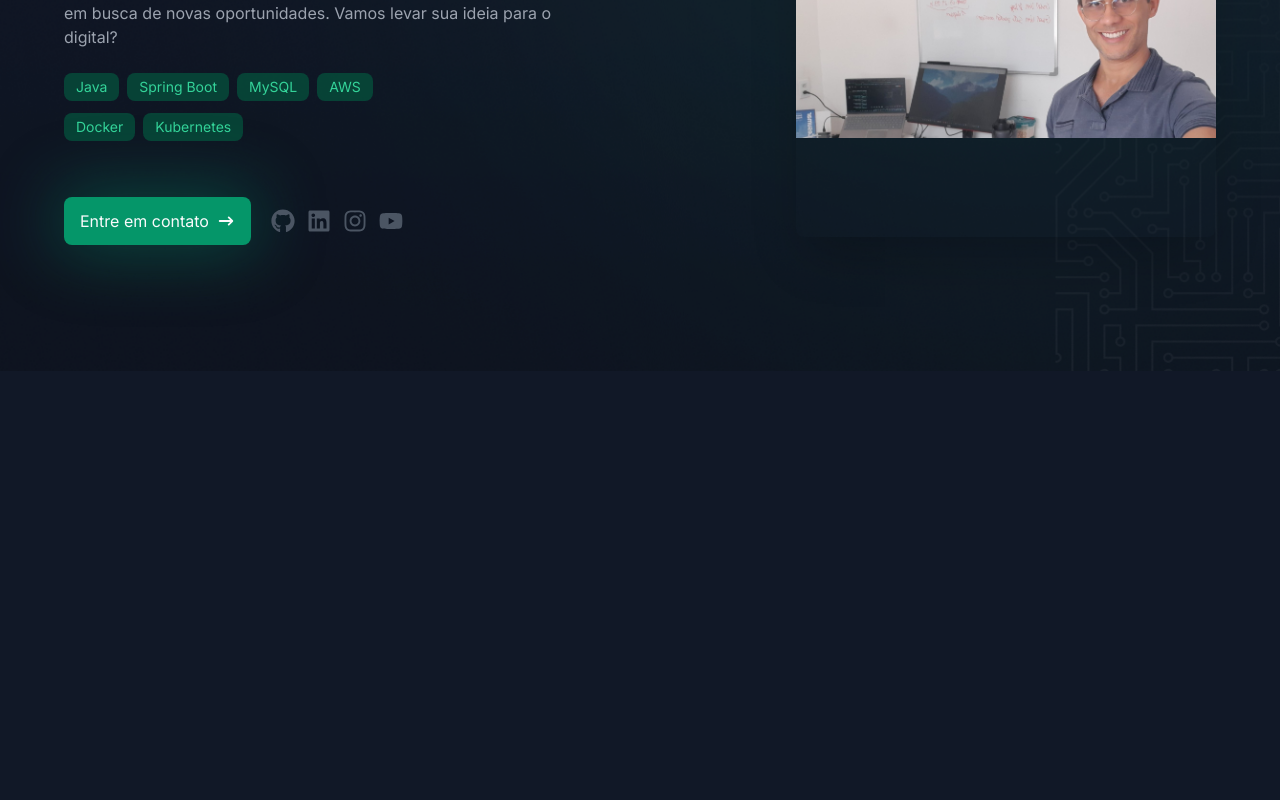
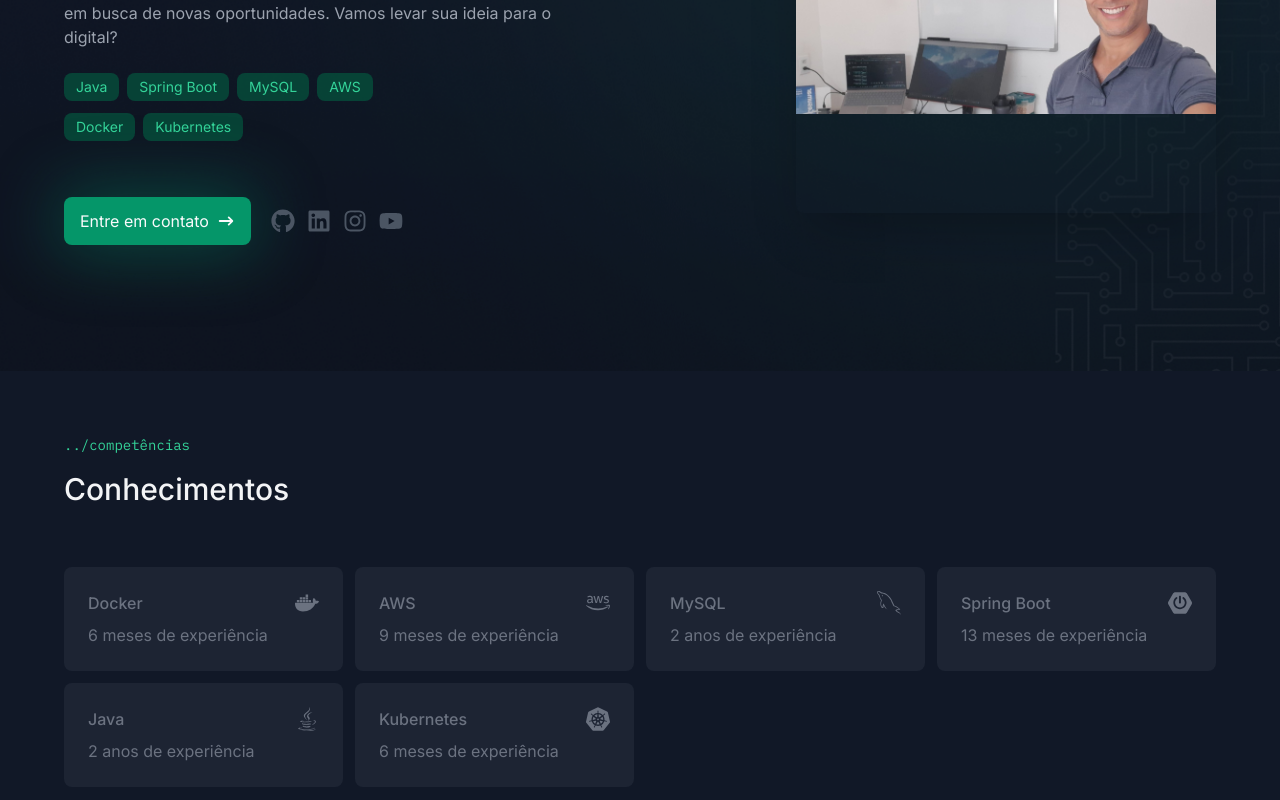
Before and after one commit to ValmirSGama/my-portfolio, a Next.js app: page / in a window 1280 px wide. Shown: the part 384-1184 px from the top of the page. Before the commit the page ends 800 px from the top, so only its background shows below. Built offline with nearby package versions, Linux system fonts and the light colour scheme.

Commit message:
Sessão de Conhecimentos finalizada

```diff
--- a/app/components/pages/home/hero-section/index.tsx
+++ b/app/components/pages/home/hero-section/index.tsx
@@ -52,7 +52,7 @@ export const HeroSection = () => {
           <h2 className="text-4xl font-medium mt-2">Valmir Sales</h2>
 
           <div className="text-gray-400 my-6 text-sm sm:text-base">
-            <div dangerouslySetInnerHTML={{ __html: introduction }} />
+            {introduction}
           </div>
 
           <div className="flex flex-wrap gap-x-2 gap-y-3 lg:max-w-[340px]">
--- /dev/null
+++ b/app/components/pages/home/known-techs/index.tsx
@@ -0,0 +1,62 @@
+'use client'
+
+import { SectionTitle } from '@/app/components/section-title'
+import { KnownTech } from './known-tech'
+import { motion } from 'framer-motion'
+import { FaAws, FaDocker, FaJava } from 'react-icons/fa'
+import { SiKubernetes, SiSpringboot } from "react-icons/si";
+import { GrMysql } from "react-icons/gr";
+
+const staticTechs = [
+  {
+    tech: 'Docker',
+    icon: <FaDocker size={24} />,
+    startDate: '2024-04-30',
+  },
+  {
+    tech: 'AWS',
+    icon: <FaAws size={24} />,
+    startDate: '2024-02-14',
+  },
+  {
+    tech: 'MySQL',
+    icon: <GrMysql size={24} />,
+    startDate: '2022-12-09',
+  },
+  {
+    tech: 'Spring Boot',
+    icon: <SiSpringboot size={24} />,
+    startDate: '2023-10-15',
+  },
+  {
+    tech: 'Java',
+    icon: <FaJava size={24} />,
+    startDate: '2023-08-16',
+  },
+  {
+    tech: 'Kubernetes',
+    icon: <SiKubernetes size={24} />,
+    startDate: '2024-05-13',
+  },
+]
+
+export const KnownTechs = () => {
+  return (
+    <section className="container py-16">
+      <SectionTitle subtitle="competências" title="Conhecimentos" />
+      <div className="w-full grid grid-cols-[repeat(auto-fit,minmax(264px,1fr))] gap-3 mt-[60px]">
+        {staticTechs.map((tech, i) => (
+          <motion.div
+            key={tech.tech}
+            initial={{ opacity: 0, x: -100 }}
+            whileInView={{ opacity: 1, x: 0 }}
+            exit={{ opacity: 0, x: -100 }}
+            transition={{ duration: 0.15, delay: i * 0.1 }}
+          >
+            <KnownTech tech={tech} />
+          </motion.div>
+        ))}
+      </div>
+    </section>
+  )
+}
--- /dev/null
+++ b/app/components/pages/home/known-techs/known-tech.tsx
@@ -0,0 +1,28 @@
+'use client'
+
+import { getRelativeTimeString } from '@/app/utils/get-relative-time'
+
+type KnownTechProps = {
+  tech: {
+    tech: string;
+    icon: JSX.Element;
+    startDate: string;
+  };
+}
+
+export const KnownTech = ({ tech }: KnownTechProps) => {
+  const relativeTime = getRelativeTimeString(
+    new Date(tech.startDate),
+    'pt-BR',
+  ).replace('há ', '');
+
+  return (
+    <div className="p-6 rounded-lg bg-gray-600/20 text-gray-500 flex flex-col gap-2 hover:text-emerald-500 hover:bg-gray-600/30 transition-all">
+      <div className="flex items-center justify-between">
+        <p className="font-medium">{tech.tech}</p>
+        {tech.icon}
+      </div>
+      <span>{relativeTime} de experiência</span>
+    </div>
+  )
+}
--- /dev/null
+++ b/app/components/section-title/index.tsx
@@ -0,0 +1,39 @@
+'use client'
+
+import { cn } from '@/app/lib/utils'
+import { motion } from 'framer-motion'
+
+type SectionTitleProps = {
+  subtitle: string
+  title: string
+  className?: string
+}
+
+export const SectionTitle = ({
+  subtitle,
+  title,
+  className,
+}: SectionTitleProps) => {
+  const animProps = {
+    initial: { opacity: 0, x: -100 },
+    whileInView: { opacity: 1, x: 0 },
+    exit: { opacity: 0, x: -100 },
+  }
+
+  return (
+    <div className={cn('flex flex-col gap-4', className)}>
+      <motion.span
+        className="font-mono text-sm text-emerald-400"
+        {...animProps}
+        transition={{ duration: 0.5 }}
+      >{`../${subtitle}`}</motion.span>
+      <motion.h3
+        className="text-3xl font-medium"
+        {...animProps}
+        transition={{ duration: 0.5, delay: 0.2 }}
+      >
+        {title}
+      </motion.h3>
+    </div>
+  )
+}
--- a/app/page.tsx
+++ b/app/page.tsx
@@ -1,9 +1,11 @@
 import { HeroSection } from "./components/pages/home/hero-section";
+import { KnownTechs } from "./components/pages/home/known-techs";
 
 export default async function Home() {
   return (
     <>
       <HeroSection />
+      <KnownTechs />
     </>
   )
 }
--- /dev/null
+++ b/app/utils/get-relative-time.ts
@@ -0,0 +1,50 @@
+/**
+ * Convert a date to a relative time string, such as
+ * "a minute ago", "in 2 hours", "yesterday", "3 months ago", etc.
+ * using Intl.RelativeTimeFormat
+ */
+export function getRelativeTimeString(
+  date: Date | number,
+  lang = navigator.language,
+): string {
+  // Allow dates or times to be passed
+  const timeMs = typeof date === 'number' ? date : date.getTime()
+
+  // Get the amount of seconds between the given date and now
+  const deltaSeconds = Math.round((timeMs - Date.now()) / 1000)
+
+  // Array reprsenting one minute, hour, day, week, month, etc in seconds
+  const cutoffs = [
+    60,
+    3600,
+    86400,
+    86400 * 7,
+    86400 * 30,
+    86400 * 365,
+    Infinity,
+  ]
+
+  // Array equivalent to the above but in the string representation of the units
+  const units: Intl.RelativeTimeFormatUnit[] = [
+    'second',
+    'minute',
+    'hour',
+    'day',
+    'week',
+    'month',
+    'year',
+  ]
+
+  // Grab the ideal cutoff unit
+  const unitIndex = cutoffs.findIndex(
+    (cutoff) => cutoff > Math.abs(deltaSeconds),
+  )
+
+  // Get the divisor to divide from the seconds. E.g. if our unit is "day" our divisor
+  // is one day in seconds, so we can divide our seconds by this to get the # of days
+  const divisor = unitIndex ? cutoffs[unitIndex - 1] : 1
+
+  // Intl.RelativeTimeFormat do its magic
+  const rtf = new Intl.RelativeTimeFormat(lang, { numeric: 'auto' })
+  return rtf.format(Math.floor(deltaSeconds / divisor), units[unitIndex])
+}
```
